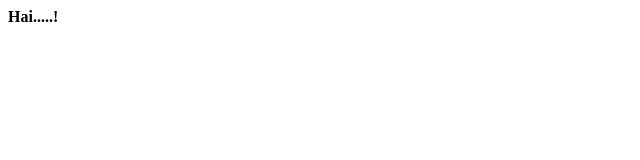
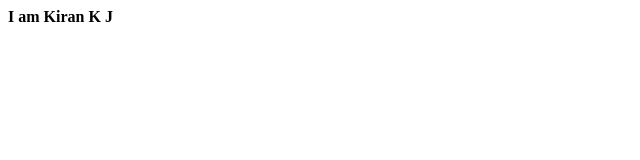
Before and after one commit to kirankjolly/kirankjolly.github.io, a plain HTML site: page index.html in a window 1280 px wide. Shown: the full height of the page, 0-640 px from the left. Drawn offline with Linux system fonts and the light colour scheme.

Commit message:
Update index.html
Changed body

```diff
--- a/index.html
+++ b/index.html
@@ -2,6 +2,6 @@
   <head>
   </head>
   <body>
-    <b>Hai.....!</b>
+    <b>I am Kiran K J</b>
   </body>
 </html>
```
